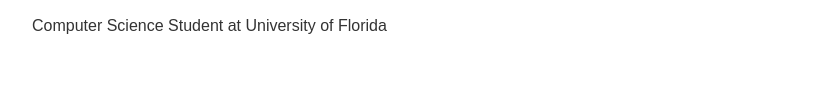
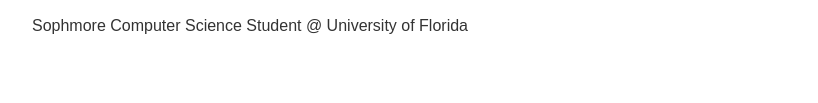
Before and after one commit to allygreenberg8/agreenie.tech, a plain HTML site: page index.html in a window 1280 px wide. Shown: the part 191-294 px from the top of the page, without its empty margins (0-818 px from the left). Drawn offline with Linux system fonts and the light colour scheme.

Commit message:
Update index.html to reflect updated academic status for Allyson Greenberg

```diff
--- a/index.html
+++ b/index.html
@@ -21,7 +21,7 @@
     <main>
         <section id="home">
             <h1>Allyson Greenberg</h1>
-            <p>Computer Science Student at University of Florida</p>
+            <p>Sophmore Computer Science Student @ University of Florida</p>
         </section>
 
         <section id="about">
```
